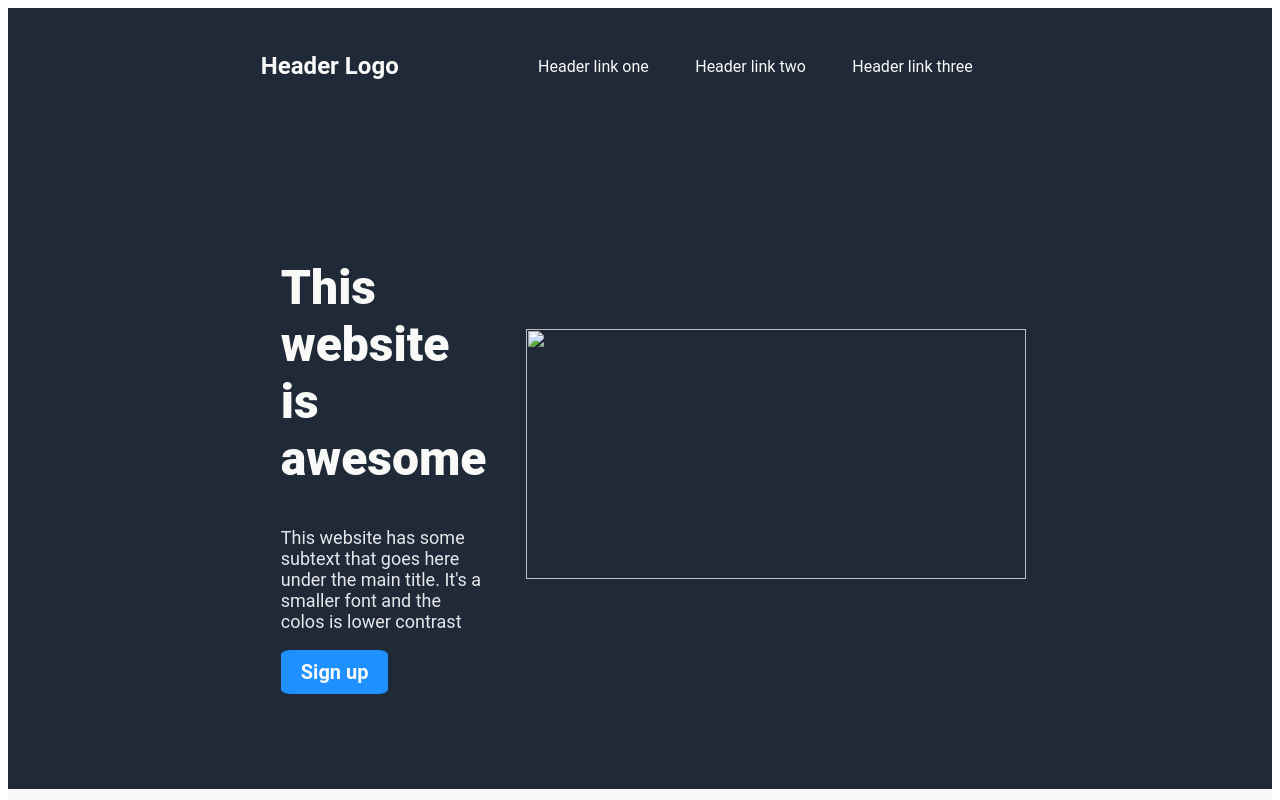
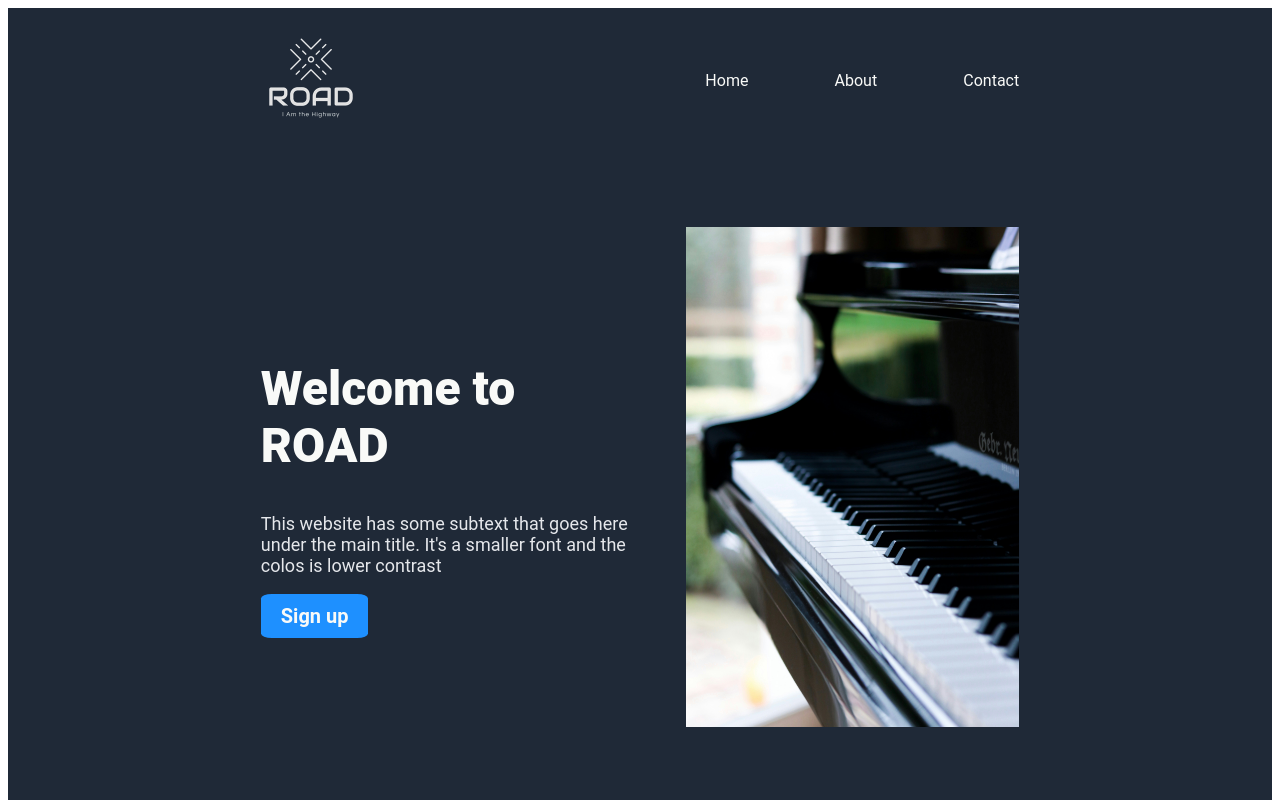
Before and after one commit to kevinrehbein/landing-page, a plain HTML site: page index.html in a window 1280 px wide. Shown: the top 800 px of the page. Drawn offline with Linux system fonts and the light colour scheme.

Commit message:
Add images

```diff
--- a/index.html
+++ b/index.html
@@ -2,35 +2,35 @@
 <html>
     <head>
         <meta charset="UTF-8">
-        <title>Landing Page</title>
+        <title>ROAD</title>
         <link rel="stylesheet" href="style.css">
     </head>
 
     <body>
         <header class="flex-container">
             <div class="flex-item">
-                <p id="logo">Header Logo</p>
+                <img src="images/road-transparent.png" height="100" width="100">
             </div>
 
             <div class="flex-item">
-                <nav class="flex-container">
-                    <a class="flex-item" href=""><p>Header link one</p></a>
-                    <a class="flex-item" href=""><p>Header link two</p></a>
-                    <a class="flex-item" href=""><p>Header link three</p></a>
+                <nav class="flex-container nav-links">
+                    <a class="flex-item" href=""><p>Home</p></a>
+                    <a class="flex-item" href=""><p>About</p></a>
+                    <a class="flex-item" href=""><p>Contact</p></a>
                 </nav>
             </div>
         </header>
 
         <section class="flex-container section-one">
             <div class="flex-item">
-                <h1>This website is awesome</h1>
+                <h1>Welcome to ROAD</h1>
                 <p>This website has some subtext that goes here under the main title.
                     It's a smaller font and the colos is lower contrast</p>
                 <button>Sign up</button>
             </div>
 
-            <div class="flex-item">
-                <img src="" height="250" width="500">
+            <div class="flex-item image">
+                <img src="images/piano1.jpg">
             </div>
         </section>
 
--- a/style.css
+++ b/style.css
@@ -18,6 +18,11 @@ header {
     background-color: #1F2937;
     color: #F9FAF8;
 }
+
+header .nav-links {
+    text-align: end;
+}
+
 
 #logo {
     font-size: 24px;
@@ -40,9 +45,12 @@ section {
     align-items: center;
 }
 
-.section-one div{
-    margin: 20px;
-}
+.section-one img {
+    max-width: 500px;
+    max-height: 500px;
+    object-fit: cover;
+    margin-left: 40px;
+  }
 
 .section-one h1{
     font-size: 48px;
```
Also changed, not shown: images/pexels-trksami-30483384.jpg (deleted), images/piano1.jpg (added), images/piano2.jpg (added), images/road-logo.png (added), images/road-transparent.png (added).
